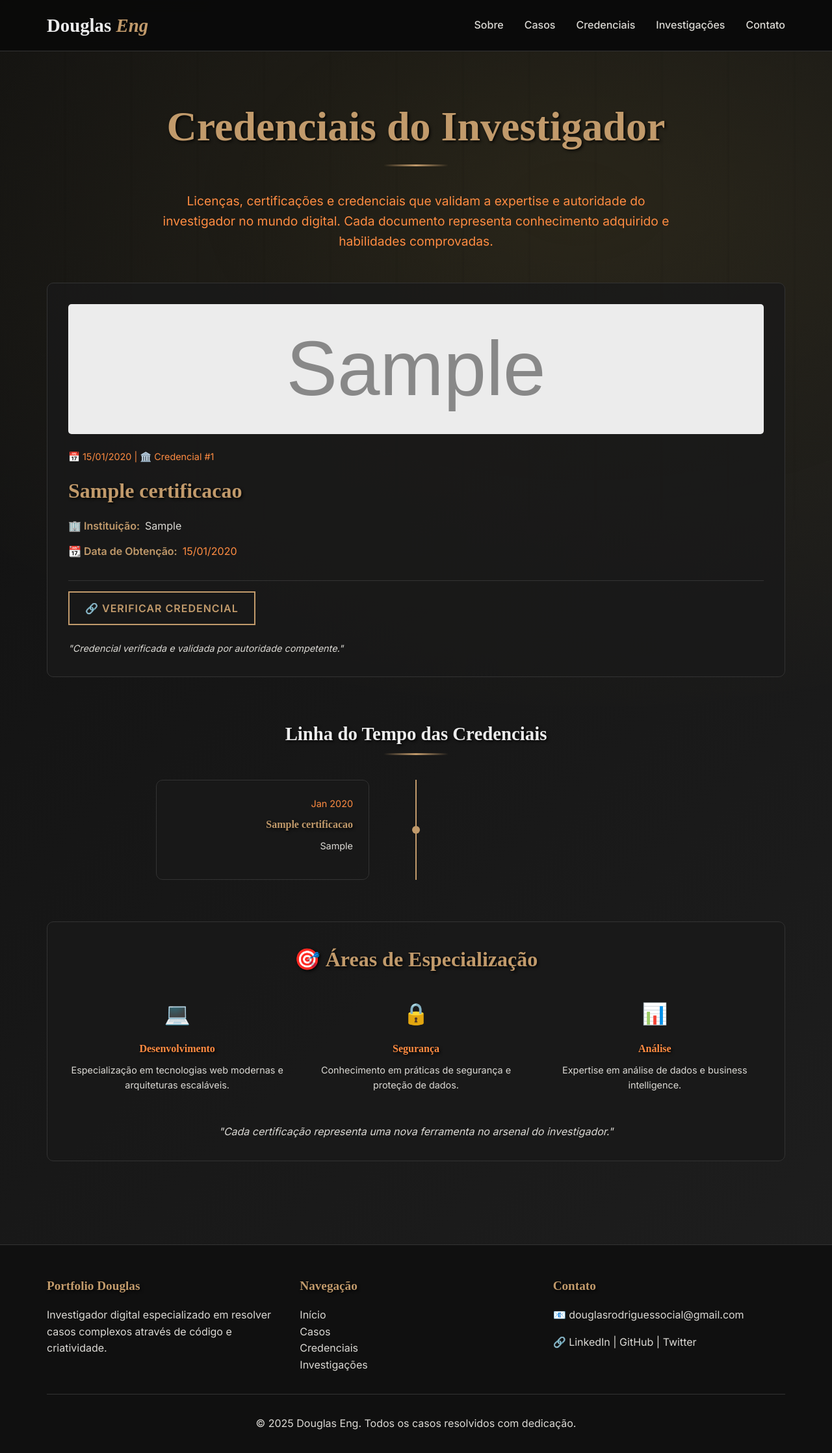
After one commit to DouglasEng/Midnight-portfolio, a Django app: page /certificacoes/ in a window 1280 px wide. The commit adds this page. Shown: the whole page at 65% size. Run offline with Django 5.2, Linux system fonts and the light colour scheme; tables that the repository leaves empty hold one stand-in row (values such as "Sample post"); grey boxes marked "Sample" are stand-in pictures; some web fonts are replaced.

Commit message:
[ ✨ ] Pagina de Certificações

```diff
--- /dev/null
+++ b/portfolio-dg/core/templates/certificacoes_list.html
@@ -0,0 +1,174 @@
+{% extends 'base.html' %}
+{% load static %}
+
+{% block content %}
+<section class="section">
+    <div class="fade-in">
+        <h1 class="section-title">Credenciais do Investigador</h1>
+        <p class="text-center mb-2" style="font-size: 1.2rem; color: var(--noir-amber); max-width: 800px; margin: 0 auto 3rem;">
+            Licenças, certificações e credenciais que validam a expertise e autoridade
+            do investigador no mundo digital. Cada documento representa conhecimento
+            adquirido e habilidades comprovadas.
+        </p>
+
+        {% if certificacoes %}
+            <div class="cards-grid">
+                {% for cert in certificacoes %}
+                <div class="card">
+                    {% if cert.imagem %}
+                        <img src="{{ cert.imagem.url }}" alt="{{ cert.titulo }}" class="card-image">
+                    {% else %}
+                        <div style="width: 100%; height: 200px; background: linear-gradient(135deg, var(--noir-gray), var(--noir-dark-gray)); border-radius: 5px; margin-bottom: 1rem; display: flex; align-items: center; justify-content: center; color: var(--noir-gold); font-size: 3rem;">
+                            🏆
+                        </div>
+                    {% endif %}
+
+                    <div style="margin-bottom: 1rem; font-size: 0.9rem; color: var(--noir-amber);">
+                        {% if cert.data_obtencao %}
+                            📅 {{ cert.data_obtencao|date:"d/m/Y" }} |
+                        {% endif %}
+                        🏛️ Credencial #{{ cert.id }}
+                    </div>
+
+                    <h3 class="card-title">{{ cert.titulo }}</h3>
+
+                    <div style="margin-bottom: 1.5rem;">
+                        <div style="display: flex; align-items: center; margin-bottom: 0.8rem;">
+                            <span style="color: var(--noir-gold); font-weight: 600; margin-right: 0.5rem;">
+                                🏢 Instituição:
+                            </span>
+                            <span style="color: var(--noir-cream);">{{ cert.organizacao }}</span>
+                        </div>
+
+                        {% if cert.data_obtencao %}
+                        <div style="display: flex; align-items: center;">
+                            <span style="color: var(--noir-gold); font-weight: 600; margin-right: 0.5rem;">
+                                📆 Data de Obtenção:
+                            </span>
+                            <span style="color: var(--noir-amber);">{{ cert.data_obtencao|date:"d/m/Y" }}</span>
+                        </div>
+                        {% endif %}
+                    </div>
+
+                    <div style="margin-top: 2rem; padding-top: 1rem; border-top: 1px solid var(--noir-gray);">
+                        {% if cert.link %}
+                            <a href="{{ cert.link }}" target="_blank" class="btn" style="padding: 0.7rem 1.5rem; margin-bottom: 1rem;">
+                                🔗 Verificar Credencial
+                            </a>
+                        {% endif %}
+
+                        <div style="color: var(--noir-cream); font-size: 0.9rem; font-style: italic;">
+                            "Credencial verificada e validada por autoridade competente."
+                        </div>
+                    </div>
+                </div>
+                {% endfor %}
+            </div>
+
+
+            <section style="margin-top: 4rem;">
+                <h3 class="section-title" style="font-size: 1.8rem;">Linha do Tempo das Credenciais</h3>
+
+                <div style="max-width: 800px; margin: 0 auto; position: relative;">
+                    <!-- linha central-->
+                    <div style="position: absolute; left: 50%; top: 0; bottom: 0; width: 2px; background: var(--noir-gold); transform: translateX(-50%);"></div>
+
+                    {% for cert in certificacoes %}
+                        {% if cert.data_obtencao %}
+                        <div style="display: flex; align-items: center; margin-bottom: 3rem; position: relative;">
+                            <!-- ponto na linha -->
+                            <div style="position: absolute; left: 50%; width: 12px; height: 12px; background: var(--noir-gold); border-radius: 50%; transform: translateX(-50%); z-index: 2;"></div>
+
+                            <!-- conteúdo alternado -->
+                            <div style="width: 45%; {% if forloop.counter|divisibleby:2 %}margin-left: auto; text-align: left; padding-left: 2rem;{% else %}text-align: right; padding-right: 2rem;{% endif %}">
+                                <div style="background: rgba(26, 26, 26, 0.8); padding: 1.5rem; border-radius: 10px; border: 1px solid var(--noir-gray);">
+                                    <div style="color: var(--noir-amber); font-size: 0.9rem; margin-bottom: 0.5rem;">
+                                        {{ cert.data_obtencao|date:"M Y" }}
+                                    </div>
+                                    <h4 style="color: var(--noir-gold); margin-bottom: 0.5rem;">{{ cert.titulo }}</h4>
+                                    <p style="color: var(--noir-cream); font-size: 0.9rem;">{{ cert.organizacao }}</p>
+                                </div>
+                            </div>
+                        </div>
+                        {% endif %}
+                    {% endfor %}
+                </div>
+            </section>
+
+        {% else %}
+            <div class="text-center" style="padding: 4rem 2rem;">
+                <div class="card" style="max-width: 600px; margin: 0 auto;">
+                    <h3 style="color: var(--noir-gold); margin-bottom: 1.5rem;">
+                        🏆 Arquivo de Credenciais Vazio
+                    </h3>
+                    <p style="font-size: 1.2rem; color: var(--noir-amber); margin-bottom: 2rem;">
+                        As credenciais estão sendo catalogadas. Novos certificados e
+                        licenças serão adicionados conforme forem obtidos.
+                    </p>
+                    <p style="color: var(--noir-cream); font-style: italic;">
+                        "Um investigador nunca para de aprender. Novas especializações
+                        estão sempre sendo adquiridas."
+                    </p>
+                    <div style="margin-top: 2rem;">
+                        <a href="{% url 'home' %}" class="btn">Voltar ao Escritório</a>
+                    </div>
+                </div>
+            </div>
+        {% endif %}
+
+        {% if certificacoes %}
+        <section style="margin-top: 4rem; padding: 2rem; background: rgba(26, 26, 26, 0.8); border-radius: 10px; border: 1px solid var(--noir-gray);">
+            <h3 class="text-center" style="color: var(--noir-gold); margin-bottom: 2rem;">
+                🎯 Áreas de Especialização
+            </h3>
+
+            <div style="display: grid; grid-template-columns: repeat(auto-fit, minmax(250px, 1fr)); gap: 2rem; text-align: center;">
+                <div>
+                    <div style="font-size: 2rem; color: var(--noir-gold); margin-bottom: 1rem;">💻</div>
+                    <h4 style="color: var(--noir-amber); margin-bottom: 0.5rem;">Desenvolvimento</h4>
+                    <p style="color: var(--noir-cream); font-size: 0.9rem;">
+                        Especialização em tecnologias web modernas e arquiteturas escaláveis.
+                    </p>
+                </div>
+
+                <div>
+                    <div style="font-size: 2rem; color: var(--noir-gold); margin-bottom: 1rem;">🔒</div>
+                    <h4 style="color: var(--noir-amber); margin-bottom: 0.5rem;">Segurança</h4>
+                    <p style="color: var(--noir-cream); font-size: 0.9rem;">
+                        Conhecimento em práticas de segurança e proteção de dados.
+                    </p>
+                </div>
+
+                <div>
+                    <div style="font-size: 2rem; color: var(--noir-gold); margin-bottom: 1rem;">📊</div>
+                    <h4 style="color: var(--noir-amber); margin-bottom: 0.5rem;">Análise</h4>
+                    <p style="color: var(--noir-cream); font-size: 0.9rem;">
+                        Expertise em análise de dados e business intelligence.
+                    </p>
+                </div>
+            </div>
+
+            <div style="text-align: center; margin-top: 2rem; color: var(--noir-cream); font-style: italic;">
+                "Cada certificação representa uma nova ferramenta no arsenal do investigador."
+            </div>
+        </section>
+        {% endif %}
+    </div>
+</section>
+
+<!-- estilo para timeline -->
+<style>
+@media (max-width: 768px) {
+    .section div[style*="position: absolute"][style*="left: 50%"] {
+        display: none;
+    }
+
+    .section div[style*="width: 45%"] {
+        width: 100% !important;
+        text-align: left !important;
+        padding: 0 !important;
+        margin: 0 !important;
+    }
+}
+</style>
+{% endblock %}
--- a/portfolio-dg/core/templates/index.html
+++ b/portfolio-dg/core/templates/index.html
@@ -118,7 +118,7 @@
             </div>
 
             <div class="text-center mt-2">
-                <a href="#" class="btn">Ver Todas as Credenciais</a>
+                <a href="{% url 'certificacoes_list' %}" class="btn">Ver Todas as Credenciais</a>
             </div>
         {% else %}
             <div class="text-center">
--- a/portfolio-dg/core/urls.py
+++ b/portfolio-dg/core/urls.py
@@ -9,4 +9,6 @@ from . import views
 urlpatterns = [
     path('', views.home, name='home'),
     path('projetos/', views.projetos, name='projetos_list'),
+    path('certificacoes/', views.certificacoes, name='certificacoes_list'),
+
 ]
--- a/portfolio-dg/core/views.py
+++ b/portfolio-dg/core/views.py
@@ -32,3 +32,17 @@ def projetos(request):
     }
 
     return render(request, 'projetos_list.html', context)
+
+def certificacoes(request):
+    """
+    View para listar todas as certificações.
+    Página dedicada às certificações com mais detalhes.
+    """
+    certificacoes = Certificacao.objects.all()
+
+    context = {
+        'certificacoes': certificacoes,
+        'page_title': 'Credenciais do Investigador - Certificações'
+    }
+
+    return render(request, 'certificacoes_list.html', context)
```
